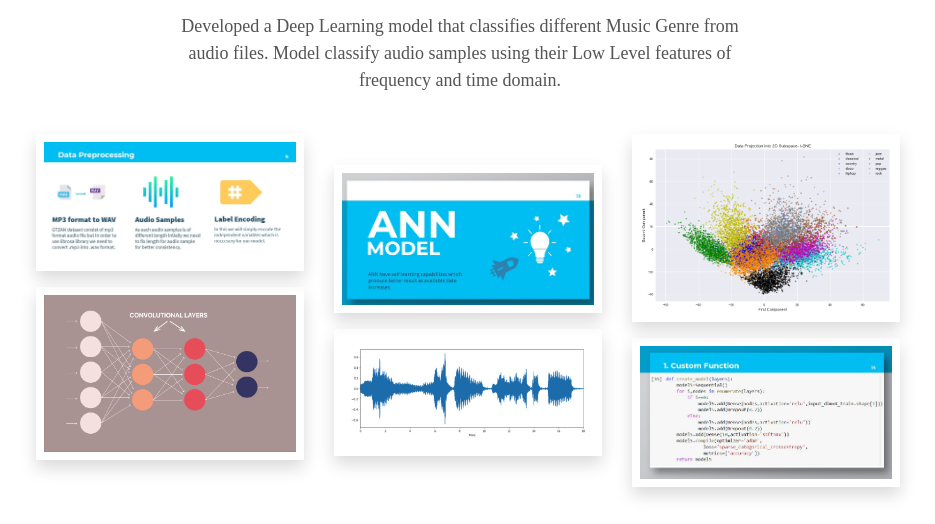
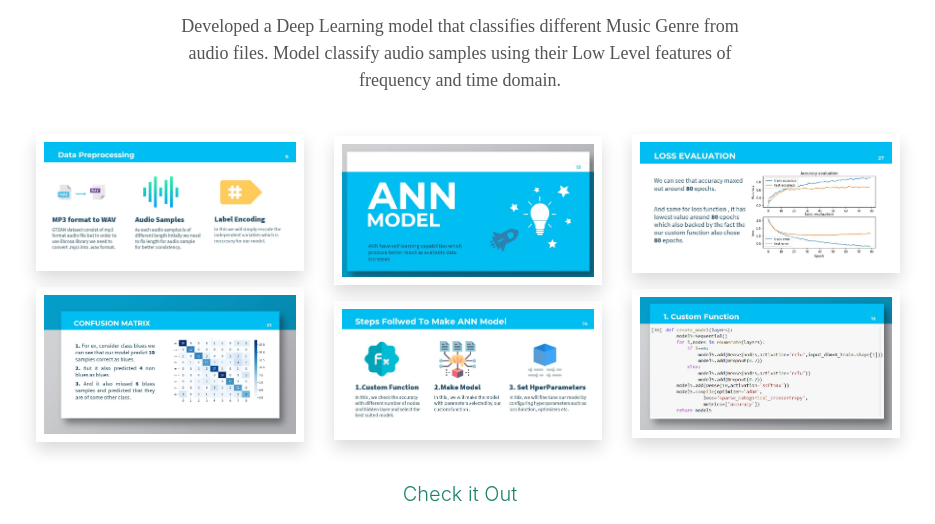
Before and after one commit to Sachin-Malik/portfolio, a plain HTML site: page projects.html in a window 1280 px wide. Shown: the part 1203-1727 px from the top of the page, without its empty margins (180-1115 px from the left). Drawn offline with nearby package versions, Linux system fonts and the light colour scheme; a web font is replaced by a local one.

Commit message:
Change Some Pictures

```diff
--- a/projects.html
+++ b/projects.html
@@ -136,16 +136,17 @@
       <div class="row justify-content-evenly p-3 mb-3">
         <div class="col-sm-4 ">
           <img class="shadow p-2 m-2" src="images/mgc7.JPG" alt="" width="100%">
-          <img class="shadow p-2 m-2" src="images/mgc8.png" alt="" width="100%">
+          <img class="shadow p-2 m-2" src="images/mgc5.JPG" alt="" width="100%">
+
         </div>
 
         <div class="col-sm-4  my-auto">
           <img class="shadow p-2 m-2" src="images/mgc4.JPG" alt="" width="100%">
-          <img class="shadow p-2 m-2" src="images/mgc9.png" alt="" width="100%">
+          <img class="shadow p-2 m-2" src="images/mgc9.JPG" alt="" width="100%">
         </div>
 
         <div class="col-sm-4 ">
-          <img class="shadow p-2 m-2" src="images/mgc5.png" alt="" width="100%">
+          <img class="shadow p-2 m-2" src="images/mgc8.JPG" alt="" width="100%">
           <img class="shadow p-2 m-2" src="images/mgc6.JPG" alt="" width="100%">
         </div>
 
```
Also changed, not shown: index.html (+1 -1 lines), images/mgc5.JPG (added), images/mgc8.JPG (added), images/mgc9.JPG (added).
